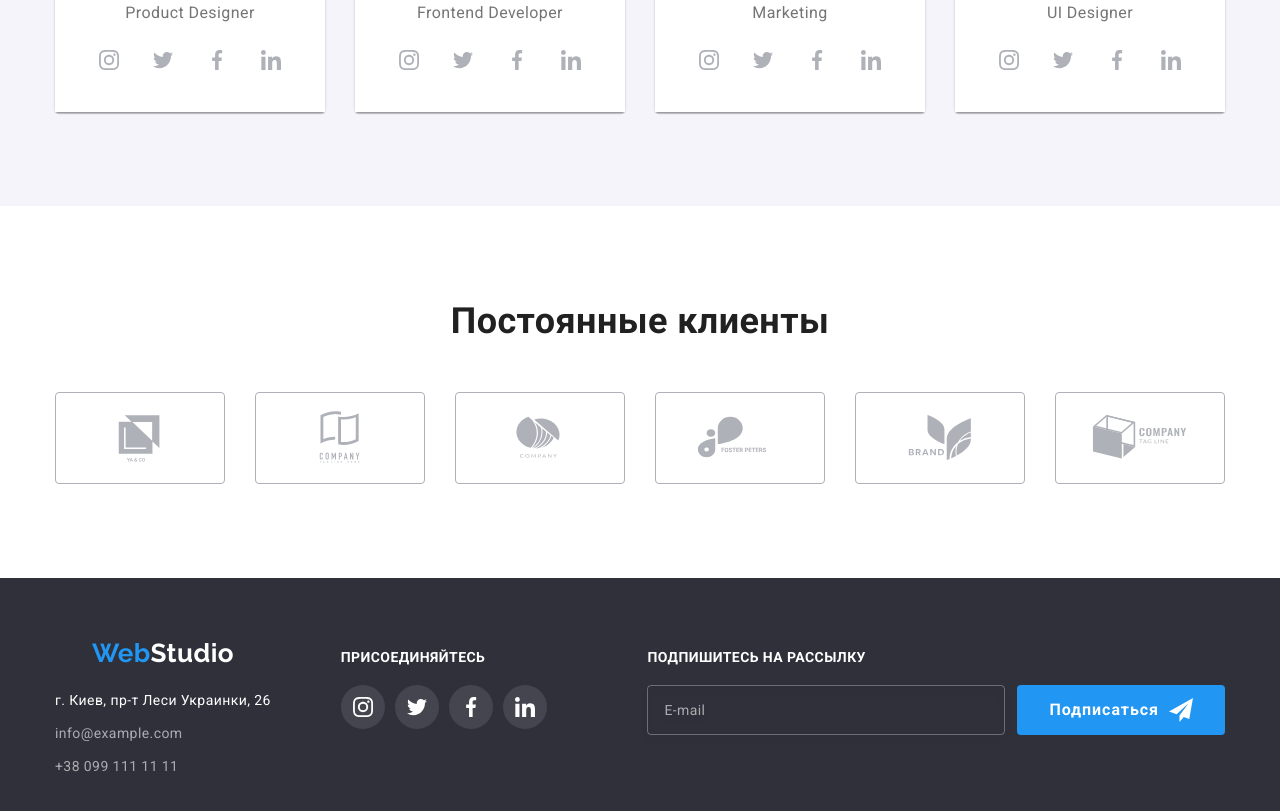
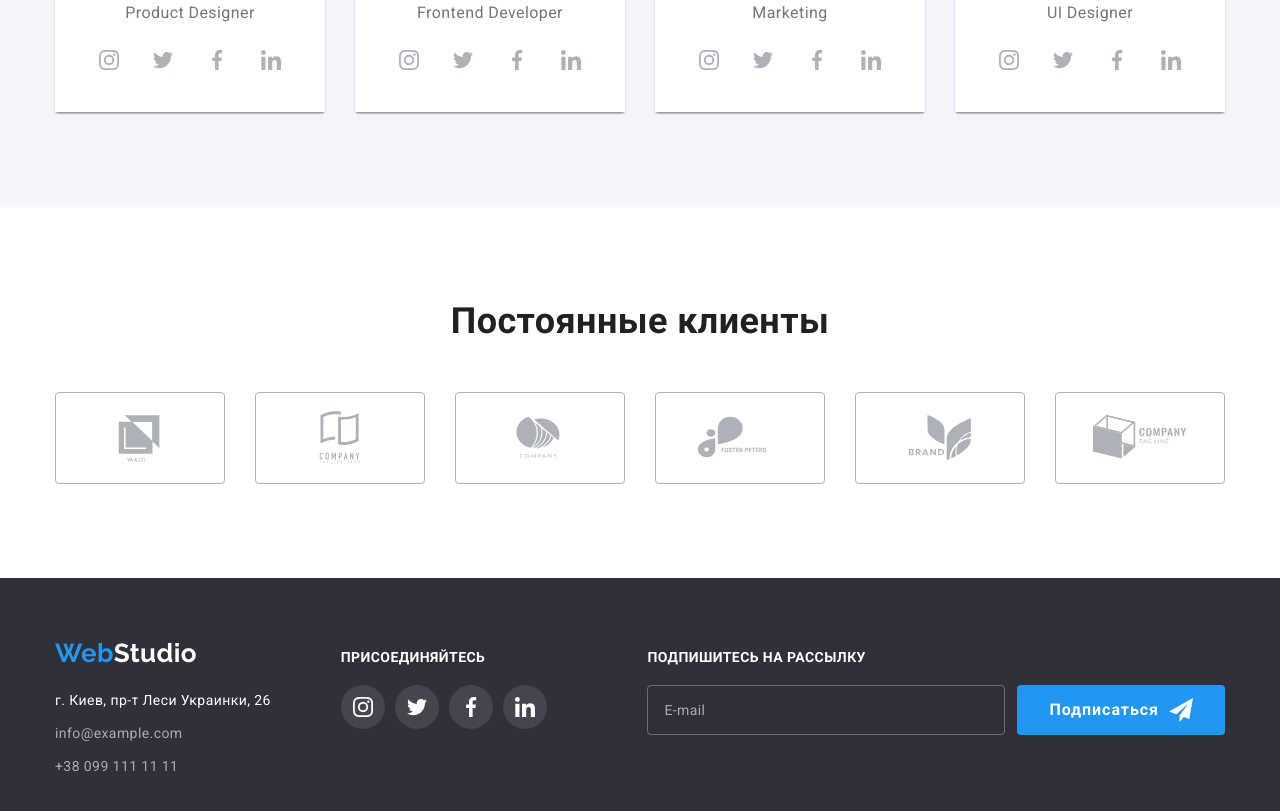
Before and after one commit to holiaka/goit-markup-hw-08, a plain HTML site: page index.html in a window 1280 px wide. Shown: the part 2107-2918 px from the top of the page. Drawn offline with Linux system fonts and the light colour scheme.

Commit message:
Update logo

```diff
--- a/scss/layout/_footer_place.scss
+++ b/scss/layout/_footer_place.scss
@@ -55,6 +55,10 @@
         display: flex;
         flex-direction: column;
         align-items: center;
+
+        @include mq(desk) {
+            align-items: baseline;
+        }
     }
 
     .subscription{
```
Also changed, not shown: css/main.css, css/main.min.css, 2 other files.
